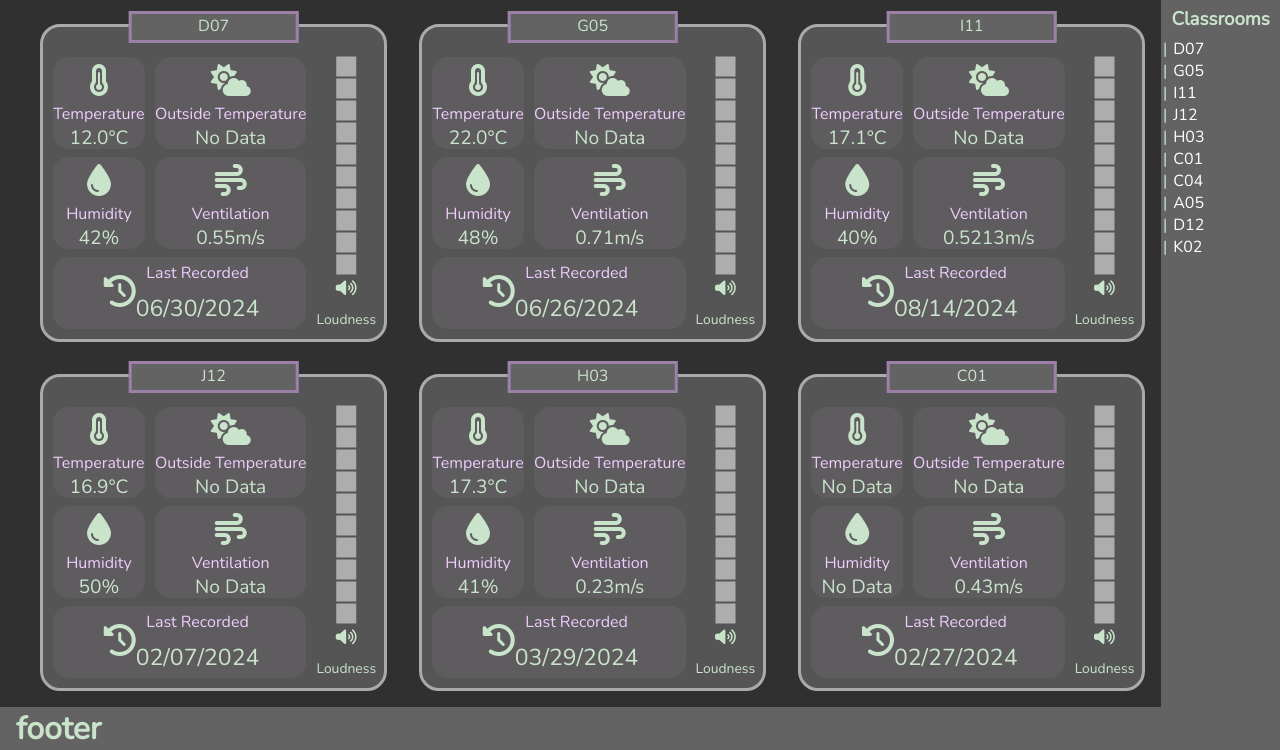
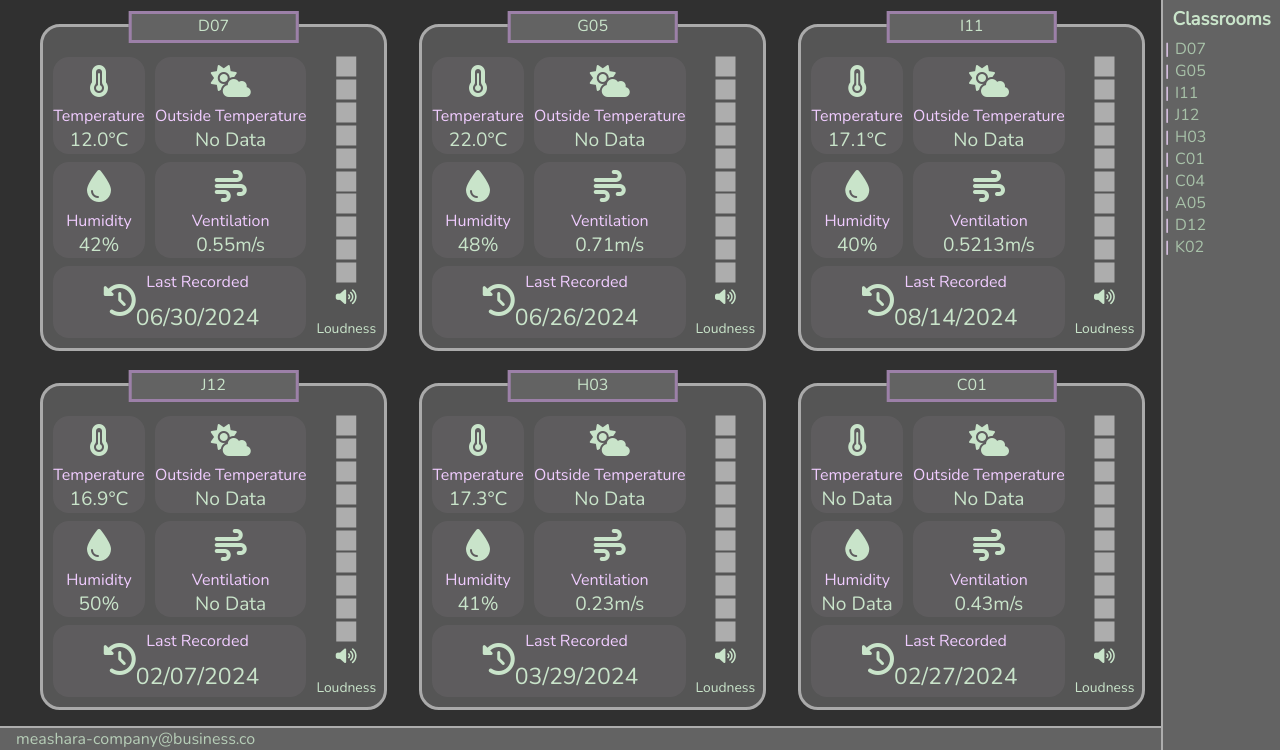
Before and after one commit to ayyboisss/CMesha, a Flask app: page / in a window 1280 px wide. Shown: the part 50-800 px from the top of the page. Run offline with Flask 3, Linux system fonts and the light colour scheme; some libraries are stand-ins or nearby versions.

Commit message:
Styling to make everything look cleaner

```diff
--- /dev/null
+++ b/static/css/_footer.scss
@@ -0,0 +1,4 @@
+footer{
+    border-top: solid #adadad 2px;
+    color: #b7ceb8;
+}
--- a/static/css/_sidebar.scss
+++ b/static/css/_sidebar.scss
@@ -5,19 +5,25 @@
 }
 
 .sidebar{
+    border-left: solid #adadad 2px;
+}
+
+.classroom-list{
     margin: 0;
     padding: 0;
     overflow-y: auto;
-
-
 }
 
-.sidebar-classroom{
+.classroom-list-items{
     list-style: "|";
     padding-left: 5%;
     margin-left: 5%;
-    &:hover{
-        li::marker{
+    &::marker{
+        color: #F3D8FF;
+    }
+    & > a{
+        color: #a8c2a9;
+        &:hover{
             color: #F3D8FF;
         }
     }
--- a/static/css/layout.css
+++ b/static/css/layout.css
@@ -72,18 +72,33 @@ main {
 }
 
 .sidebar {
+  border-left: solid #adadad 2px;
+}
+
+.classroom-list {
   margin: 0;
   padding: 0;
   overflow-y: auto;
 }
 
-.sidebar-classroom {
+.classroom-list-items {
   list-style: "|";
   padding-left: 5%;
   margin-left: 5%;
 }
-.sidebar-classroom:hover li::marker {
+.classroom-list-items::marker {
   color: #F3D8FF;
+}
+.classroom-list-items > a {
+  color: #a8c2a9;
+}
+.classroom-list-items > a:hover {
+  color: #F3D8FF;
+}
+
+footer {
+  border-top: solid #adadad 2px;
+  color: #b7ceb8;
 }
 
 .icon::before {
--- a/static/css/layout.scss
+++ b/static/css/layout.scss
@@ -1,6 +1,7 @@
 /* imports */
 @use 'analytics';
 @use 'sidebar';
+@use 'footer';
 @import url(//fonts.googleapis.com/css?family=Nunito);
 
 
--- a/templates/footer.html
+++ b/templates/footer.html
@@ -1 +1 @@
-<h1> footer </h1>
+<p> meashara-company@business.co </p>
--- a/templates/sidebar.html
+++ b/templates/sidebar.html
@@ -1,6 +1,6 @@
 <h3 id="classroom-header"> Classrooms </h3>
-<ul class="sidebar">
+<ul class="classroom-list">
 {% for classroom in classrooms %}
-    <li class="sidebar-classroom"> <a href="/classroom/{{classroom[0]}}"> {{classroom[0]}} </a> </li>
+    <li class="classroom-list-items"> <a href="/classroom/{{classroom[0]}}"> {{classroom[0]}} </a> </li>
 {% endfor %}
 </ul>
```
Also changed, not shown: 1 other file.
